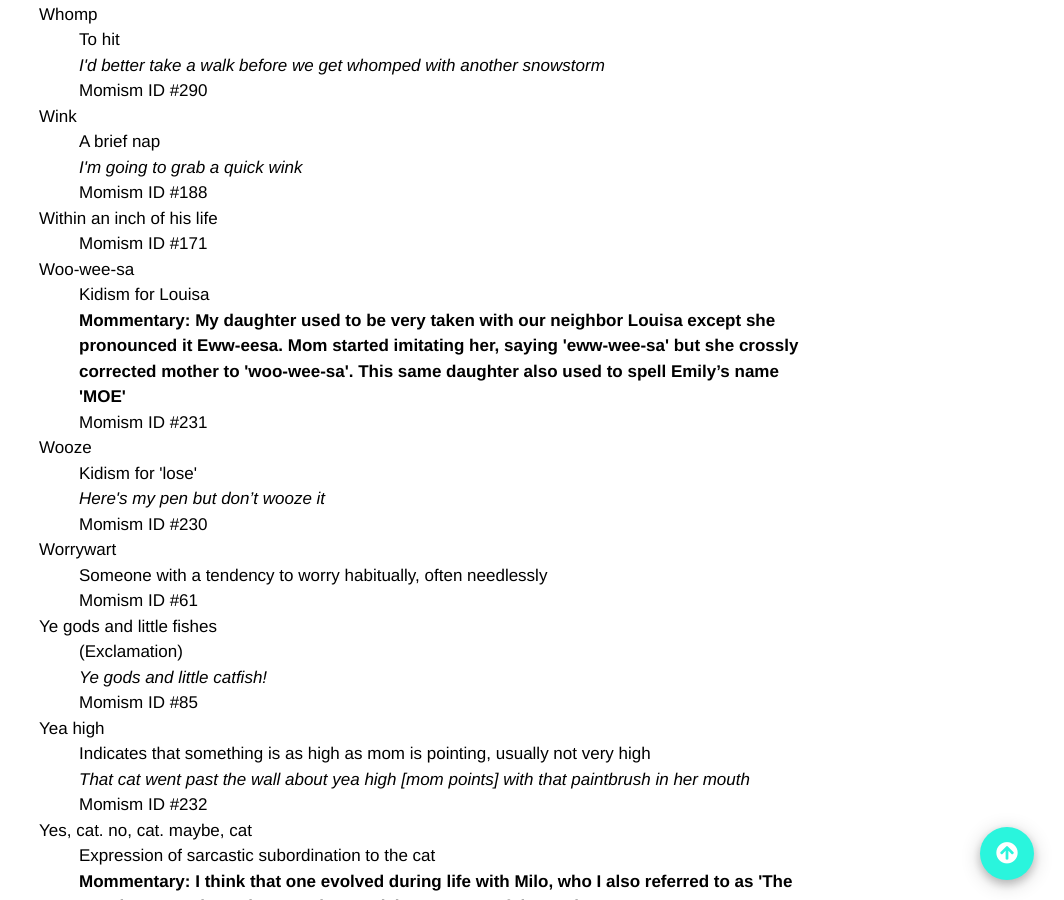
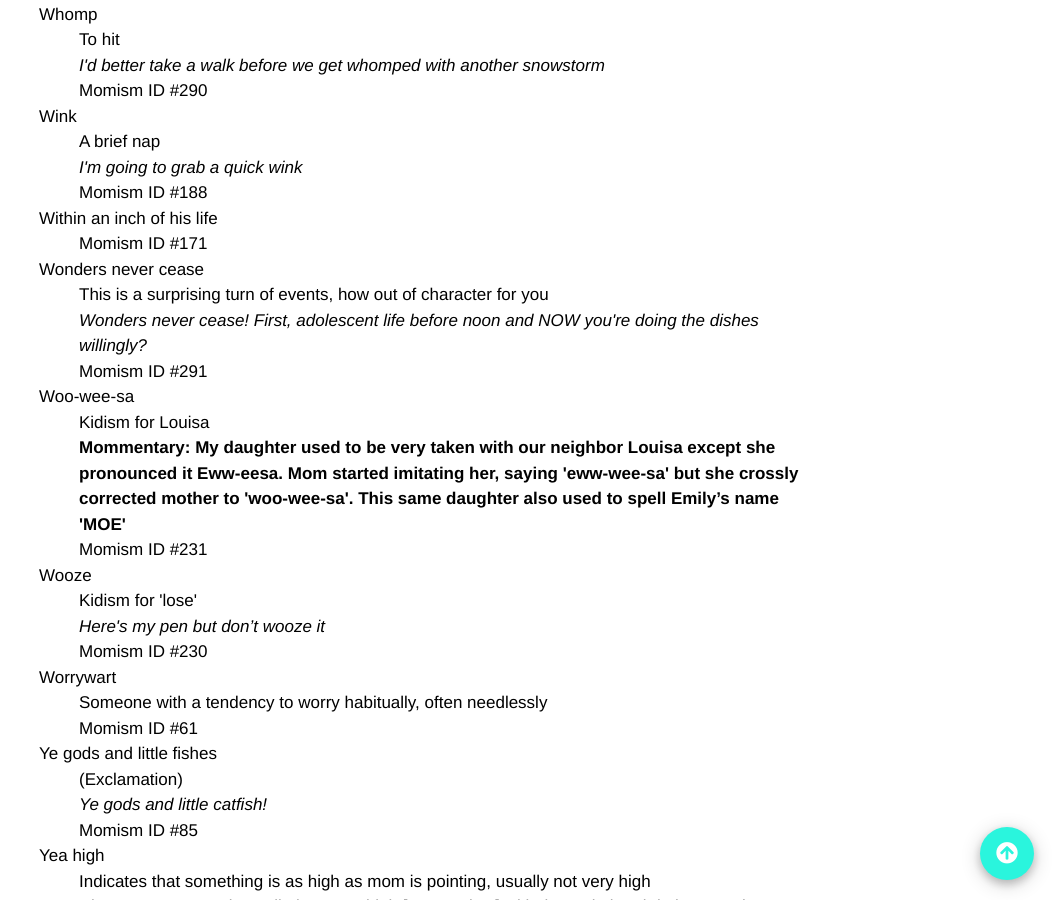
Before and after one commit to summerhays/new_momisms, a Jekyll site: the page built from _pages/old_list.md, in a window 1280 px wide and 900 px high, scrolled down 25262 px. Shown: the whole window, without its empty margins (216-1280 px from the left). Built offline with Jekyll 4.4.1, drawn with Linux system fonts in a browser that asks for light colours; some web fonts are replaced; comment, search, counter and statistics services are not loaded; some of the changed text lies outside the part shown.

Commit message:
momism update

```diff
--- a/_data/momisms.yaml
+++ b/_data/momisms.yaml
@@ -286,7 +286,7 @@
   order: 268
 - momism: "Foggiest"
   definition: "I don't know"
-  example: "Mom, where's my blender?' 'I haven't the foggiest, son'"
+  example: "Mom, where's my blender? 'I haven't the foggiest, son'"
   order: 269
   links: "<img class='img_small' src='/assets/images/fog.jpg' alt='Fog'>"
 - momism: "For the birds"
@@ -990,6 +990,10 @@
   order: 188
 - momism: "Within an inch of his life"
   order: 171
+- momism: "Wonders never cease"
+  definition: "This is a surprising turn of events, how out of character for you"
+  example: "Wonders never cease! First, adolescent life before noon and NOW you're doing the dishes willingly?"
+  order: 291
 - momism: "Woo-wee-sa"
   definition: "Kidism for Louisa"
   mommentary: "My daughter used to be very taken with our neighbor Louisa except she pronounced it Eww-eesa. Mom started imitating her, saying 'eww-wee-sa' but she crossly corrected mother to 'woo-wee-sa'. This same daughter also used to spell Emily’s name 'MOE'"
```
